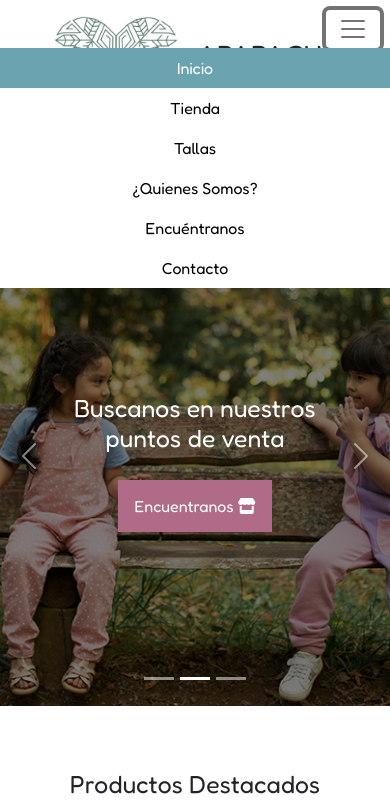
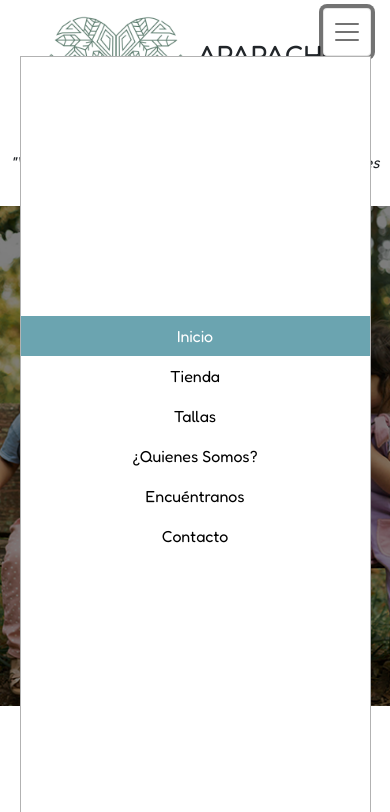
Before and after one commit to wilabacapineda/apapacho-pineda, a plain HTML site: page index.html in a window 390 px wide. Both pictures are taken after a click on the button 353 px from the left and 29 px from the top of the page. Shown: the top 812 px of the page. Drawn offline with nearby package versions, Linux system fonts and the light colour scheme.

Commit message:
Version 1.0 con Bootstrap para Inicio y Tallas

```diff
--- a/assets/css/style.css
+++ b/assets/css/style.css
@@ -163,6 +163,8 @@
         background-color: #5A7E70;
         color:white;
     }
+
+
 
 /* Slider */
     .slider_apa {
@@ -581,10 +583,11 @@
 
     .menu-fixed {
         position: fixed;
-        top: 0;
-        right: 0;
+        left: 5%;
+        top: 0.5rem;
+        right: 5%;
         z-index: 10;
-        width: 100%;
+        width: 90%;
 
     }
     .navbar>.container-fluid {
@@ -592,13 +595,14 @@
     }
 
     .principal-nav .navbar-toggler {
-        margin:10px 10px 0 0;
-        border: 0;
+        padding:0.5rem;
         background: white;
     }
 
     .principal-nav .navbar-nav {
         background: white;
+        height:90vh;
+        border: 1px rgba(0,0,0,0.3) groove;
     }
 }
 
@@ -606,6 +610,12 @@
 
     footer .container .row {
         flex-direction: column;
+    }
+
+    footer .atribucion {
+        --bs-gutter-x: 0;
+        justify-content: center;
+
     }
 
     header .main-header {
```
